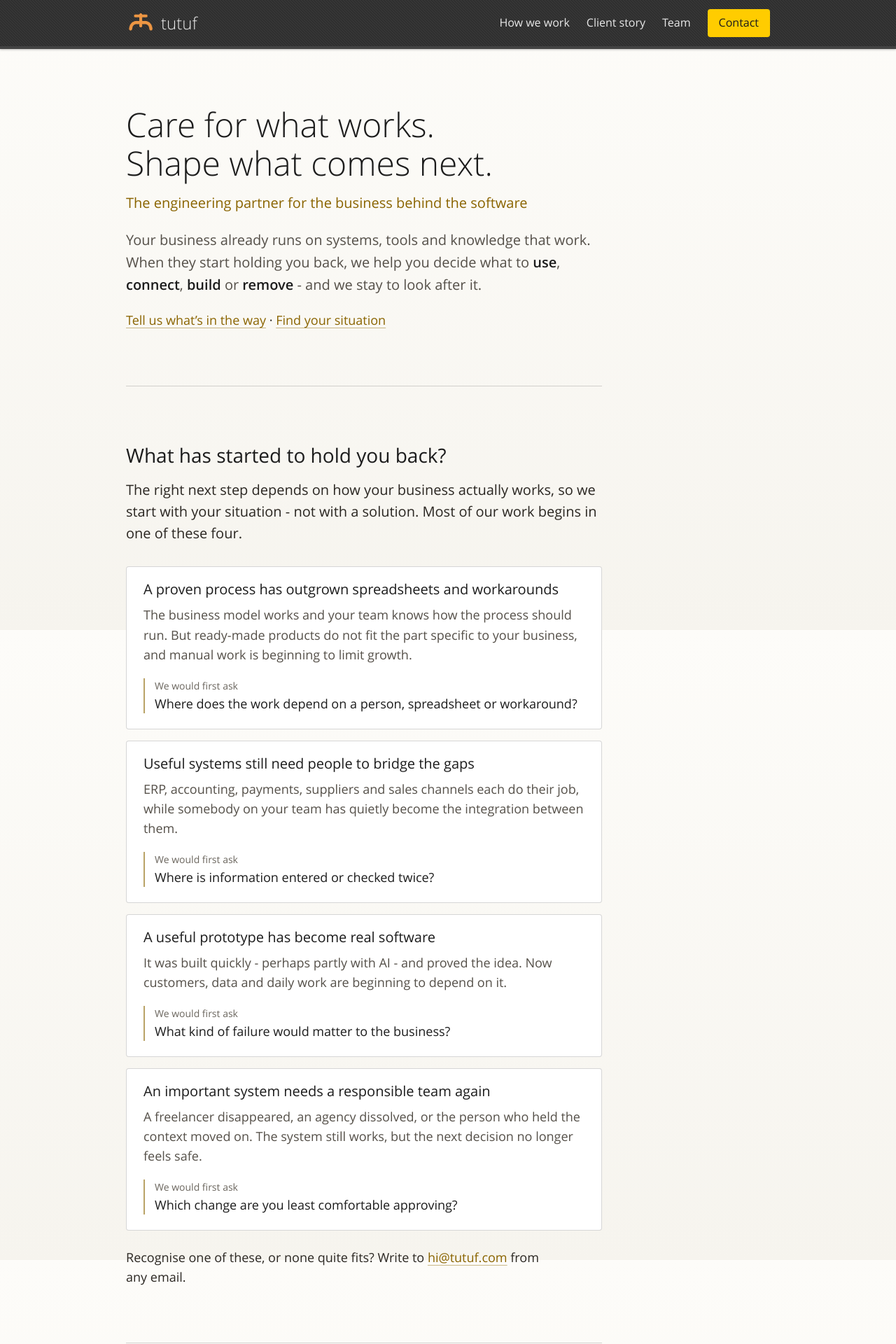
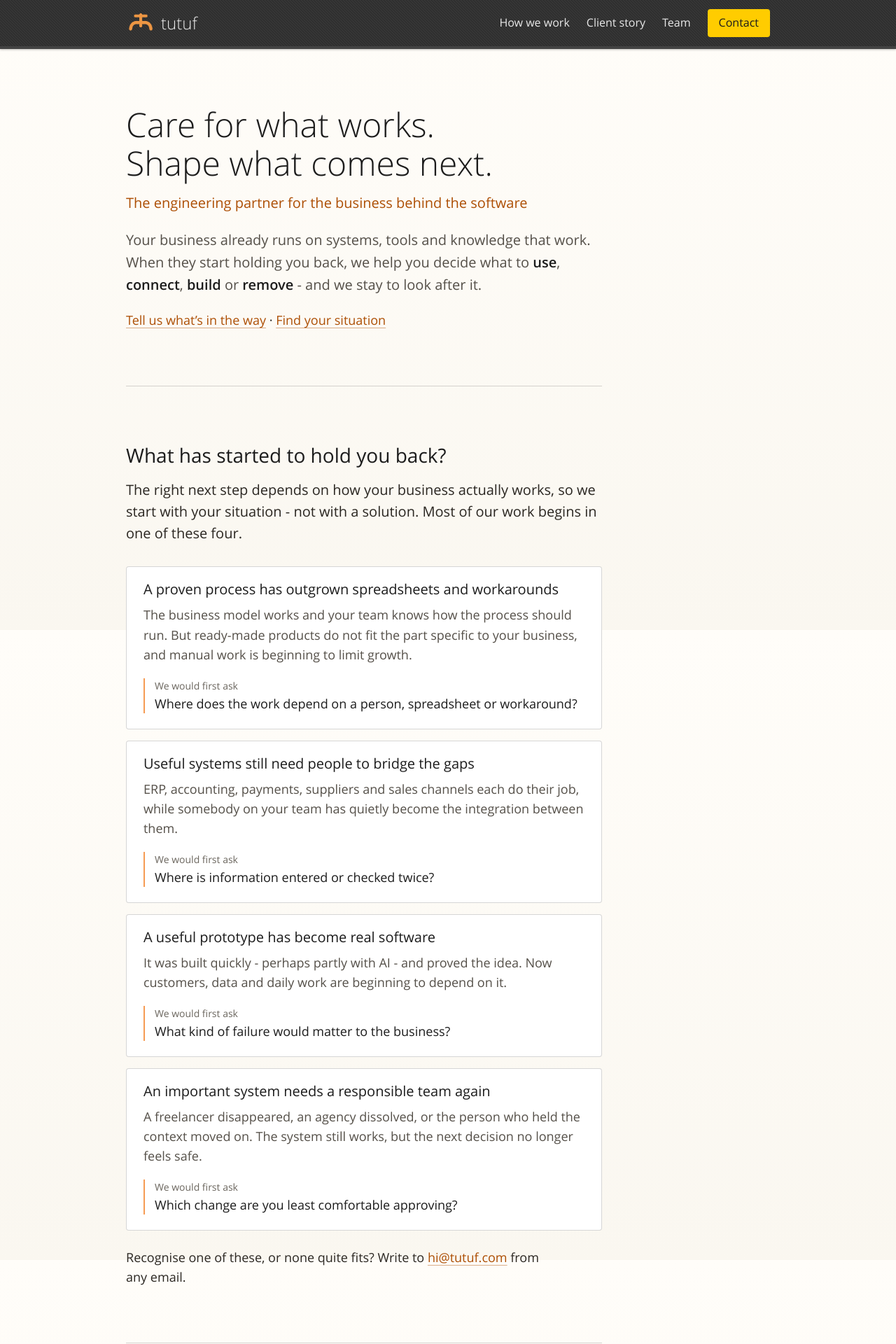
Before and after one commit to tutuf/tutuf.github.io, a Jekyll site: the page built from index.md, in a window 1280 px wide. Shown: the top 1920 px of the page at 70% size. Built offline with Jekyll 4.4.1, drawn with Linux system fonts in a browser that asks for light colours.

Commit message:
Warm the light theme with the logo's orange
A yellow dark enough to read on white turns olive, so the amber links
and buttons made the light page look dull. Links and accents now take
the logo's orange, deepened to burnt orange for 5:1 on the page, and
the buttons are the logo's orange with dark text at 6.6:1. The page is
a brighter, cleaner warm white. Dark mode is unchanged.

Co-Authored-By: Claude Opus 5.5 <noreply@anthropic.com>

```diff
--- a/assets/css/style.scss
+++ b/assets/css/style.scss
@@ -113,30 +113,31 @@ $font-family-heading: $font-family-base;
   --bs-link-hover-color-rgb: 255, 235, 155;
 }
 
-// Gold is unreadable on white, so links and accents turn dark amber;
-// every text colour here keeps at least 4.5:1 on the page and the cards
+// Gold is unreadable on white, and a yellow dark enough to read turns
+// olive, so links and accents take the logo's orange, deepened to burnt
+// orange; every text colour here keeps at least 4.5:1 on the page and cards
 @mixin light-colours {
   color-scheme: light;
   --text: #2b2722;
   --heading: #1c1c1c;
   --muted: #555049;
   --faint: #6b665e;
-  --accent: #8a6400;
-  --accent-light: #6b4d00;
-  --accent-soft: rgba(138, 100, 0, 0.35);
-  --accent-underline: rgba(138, 100, 0, 0.45);
-  --accent-rail: rgba(138, 100, 0, 0.6);
-  // amber buttons with white text, 5.4:1
-  --fill: #8a6400;
-  --fill-hover: #6b4d00;
-  --on-accent: #ffffff;
+  --accent: #ad4f05;
+  --accent-light: #8f4206;
+  --accent-soft: rgba(244, 130, 40, 0.45);
+  --accent-underline: rgba(173, 79, 5, 0.45);
+  --accent-rail: rgba(244, 130, 40, 0.8);
+  // buttons in the logo's orange with dark text, 6.6:1
+  --fill: #f48228;
+  --fill-hover: #f59a3c;
+  --on-accent: #1c1c1c;
   --rule: #d9d5cb;
   --card-bg: #ffffff;
   --card-border: rgba(0, 0, 0, 0.16);
-  --page-bg: #f6f4ee;
-  --page-bg-top: #fdfcf9;
-  --bs-link-color-rgb: 138, 100, 0;
-  --bs-link-hover-color-rgb: 107, 77, 0;
+  --page-bg: #faf7f0;
+  --page-bg-top: #fffdf9;
+  --bs-link-color-rgb: 173, 79, 5;
+  --bs-link-hover-color-rgb: 143, 66, 6;
 }
 
 :root {
@@ -157,7 +158,7 @@ $font-family-heading: $font-family-base;
     @include dark-colours;
   }
 
-  // a gold link would stand alone among the page's amber, so LinkedIn takes
+  // a gold link would stand alone among the page's orange, so LinkedIn takes
   // the footer menu's grey; the underline still marks it as a link
   .sub-footer a.social {
     color: var(--heading);
```
